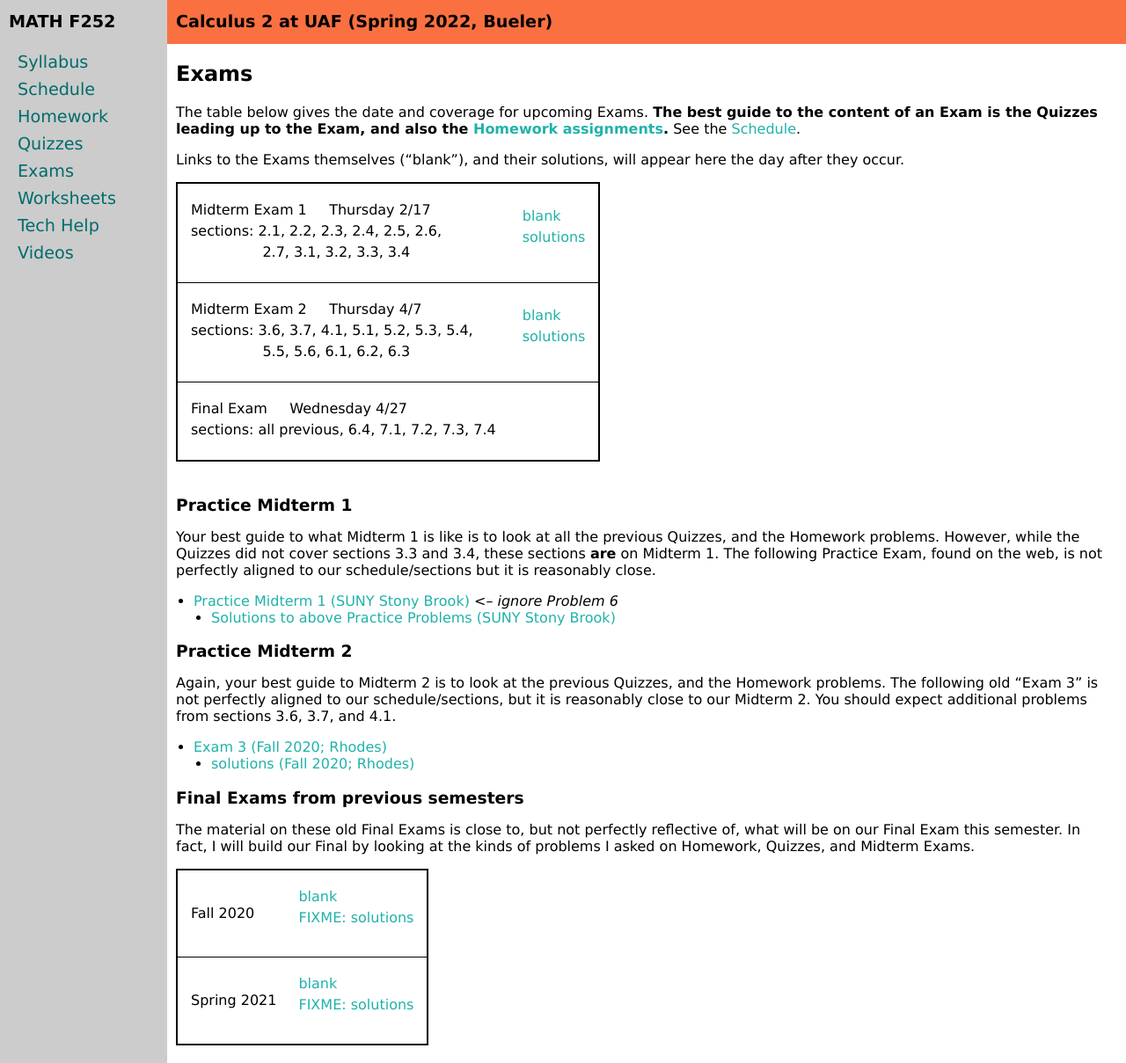
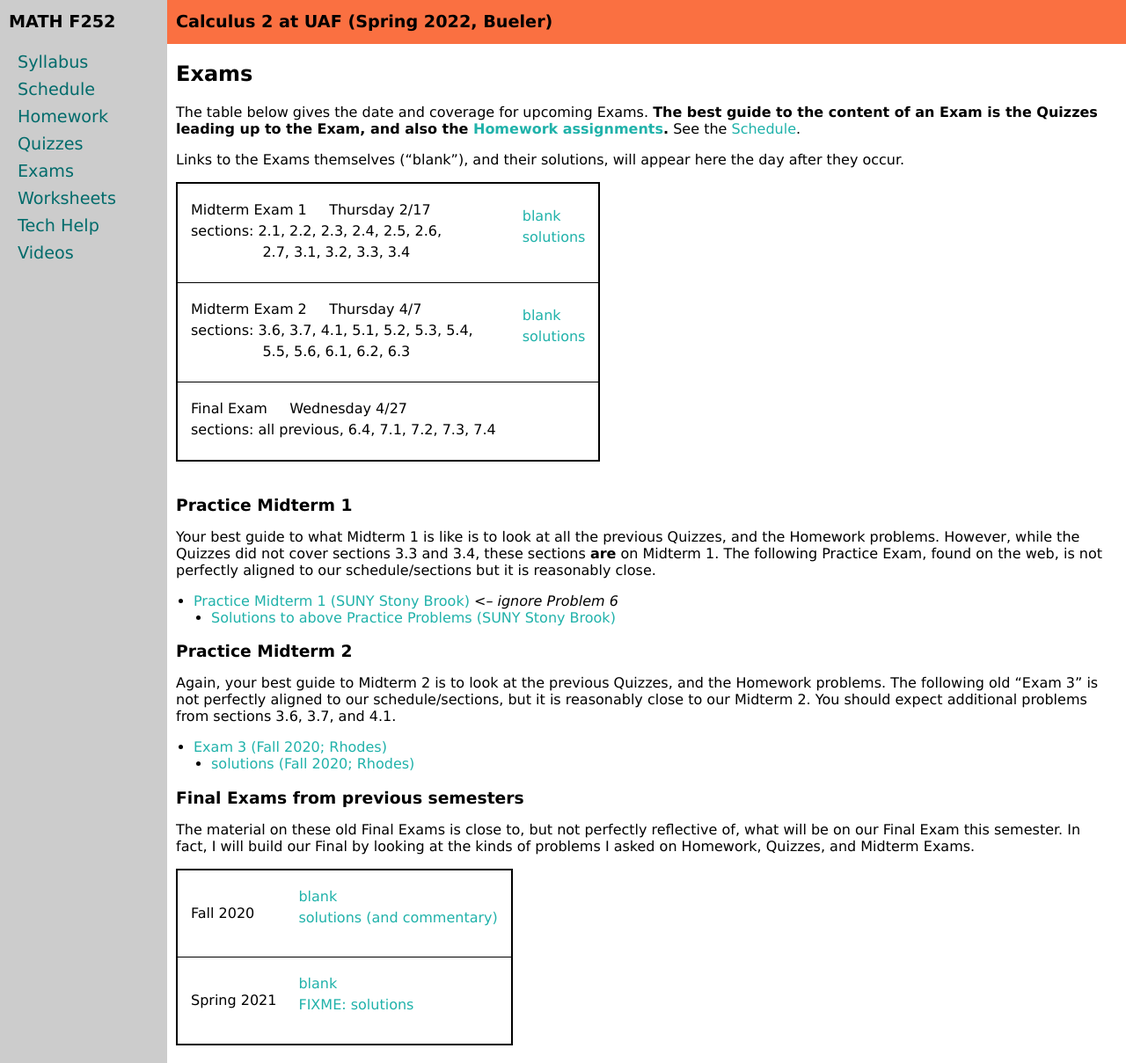
Before and after one commit to uaf-math/calc2, a Jekyll site: the page built from exams.md, in a window 1280 px wide and 1209 px high. Shown: the whole window at 88% size. Built offline with Jekyll 4.4.1, drawn with Linux system fonts in a browser that asks for light colours.

Commit message:
post solutions to old Rhodes final

```diff
--- a/exams.md
+++ b/exams.md
@@ -40,7 +40,7 @@
 			    <td><a href="assets/exams/F20/final.pdf">blank</a></td>
 			</tr>
 			<tr>
-			    <td><a href="assets/exams/F20/final-solns.pdf">FIXME: solutions</a></td>
+			    <td><a href="assets/exams/F20/final-solns.pdf">solutions (and commentary)</a></td>
 			</tr>
 		</table>
 		<div style="padding-bottom: 10px"></div>
```
Also changed, not shown: 1 other file.
